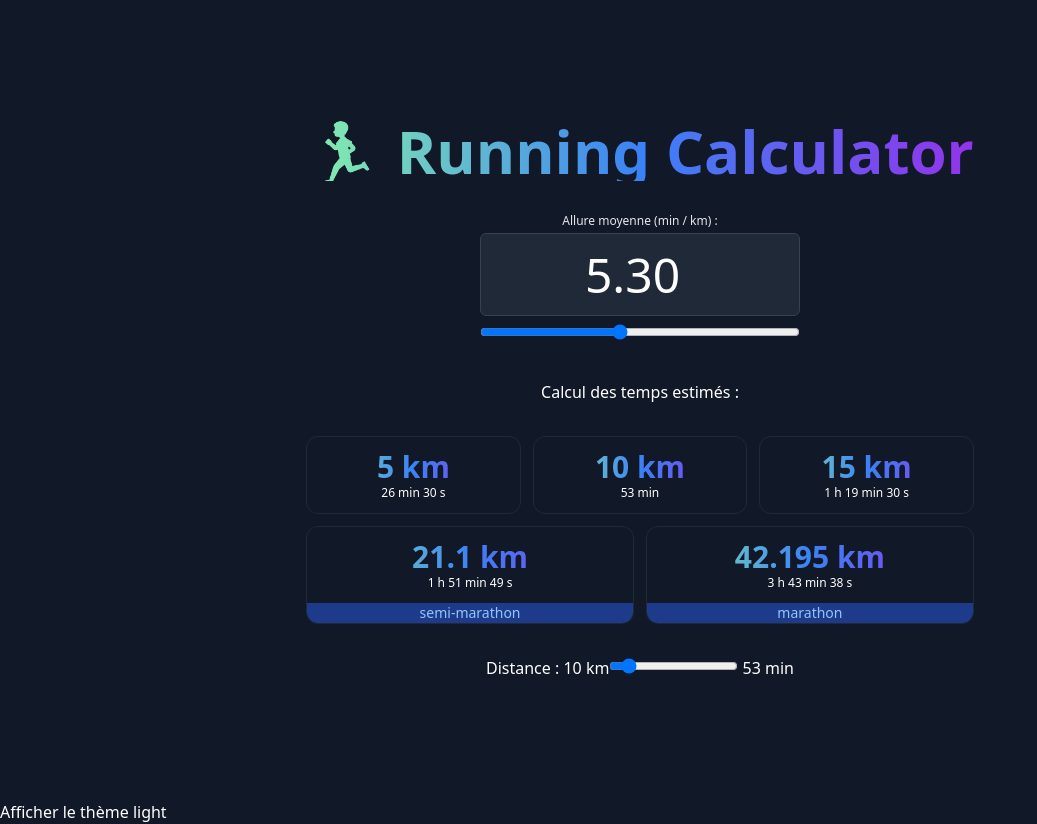
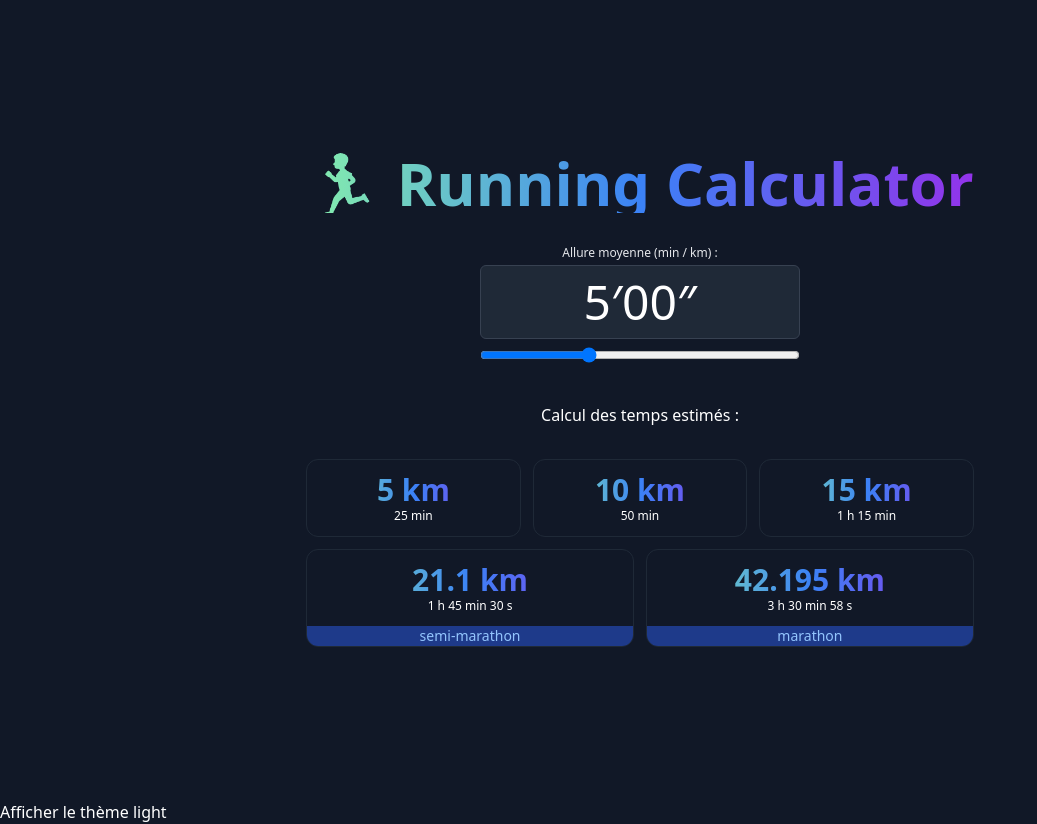
Before and after one commit to estitpab/running-calculator, a React (Vite) app: page / in a window 1280 px wide. Shown: the whole page, without its empty margins (0-1037 px from the left). Built offline with nearby package versions, Linux system fonts and the light colour scheme.

Commit message:
Calcul correction using seconds instad of floatnum

```diff
--- a/src/components/Calculator.tsx
+++ b/src/components/Calculator.tsx
@@ -1,13 +1,12 @@
 import { useState } from "react";
 
 import TimeBlock from "./TimeBlock";
-import SlideBlock from "./SlideBlock";
+//import SlideBlock from "./SlideBlock";
 import PaceSelector from "./PaceSelector";
-
-const DEFAULT_PACE = 5.30;
+import { DEFAULT_MINUTES_PACE } from "../utils/variables";
 
 const Calculator = () => {
-  const [pace, setPace] = useState(DEFAULT_PACE.toFixed(2));
+  const [pace, setPace] = useState(String(DEFAULT_MINUTES_PACE * 60));
 
   return (
     <div className="justify-center">
@@ -23,9 +22,9 @@ const Calculator = () => {
         <TimeBlock distance={21.1} pace={pace} note="semi-marathon" />
         <TimeBlock distance={42.195} pace={pace} note="marathon" />
       </section>
-      <section className="mt-8">
+      {/* <section className="mt-8">
         <SlideBlock pace={pace} />
-      </section>
+      </section> */}
     </div>
   );
 };
--- a/src/components/PaceSelector.tsx
+++ b/src/components/PaceSelector.tsx
@@ -1,6 +1,11 @@
-import { useContext, ChangeEvent } from "react";
+import { useContext, ChangeEvent, useState, useRef } from "react";
 import clsx from "clsx";
 import { ThemeContext } from "../layout/Layout";
+import {
+  DEFAULT_MINUTES_PACE,
+  MAX_MINUTES_PACE,
+  MIN_MINUTES_PACE,
+} from "../utils/variables";
 
 interface Props {
   pace: string;
@@ -8,14 +13,26 @@ interface Props {
 }
 
 const PaceSelector = ({ pace, setPace }: Props) => {
+  const secondInput = useRef<HTMLInputElement>(null);
   const theme = useContext(ThemeContext);
   const lightTheme = theme === "light";
+  const [displayedPace, setDisplayedPace] = useState([DEFAULT_MINUTES_PACE, 0]);
+  const outputPace: string = `${displayedPace[0]}′${
+    displayedPace[1] < 10 ? "0" + displayedPace[1] : displayedPace[1]
+  }″`;
 
-  const handlePaceChange = (e: ChangeEvent<HTMLInputElement>) => {
-    if (e.target.value.length < 5) {
-      setPace(e.target.value);
-    }
+  const handleDateChange = (e: ChangeEvent<HTMLInputElement>) => {
+    const seconds = e.target.value;
+    const myDate: Date = new Date();
+    myDate.setMinutes(0, Number(seconds));
+
+    const outputMinutes: number = myDate.getMinutes();
+    const outputSeconds: number = myDate.getSeconds();
+
+    setDisplayedPace([outputMinutes, outputSeconds]);
+    setPace(seconds);
   };
+
   return (
     <div className="max-w-xs m-auto">
       <label
@@ -25,24 +42,32 @@ const PaceSelector = ({ pace, setPace }: Props) => {
         )}`}
       >
         Allure moyenne (min / km) :
-        <input
-          name="pace"
-          type="number"
-          step="0.01"
-          onChange={handlePaceChange}
-          value={pace}
-          className={`text-center text-5xl mb-2 mt-1 w-full rounded-md shadow-sm border-gray-700 ${clsx(
+        <p
+          className={`text-center text-5xl p-3 mb-2 mt-1 w-full rounded-md border-gray-700 border border-solid ${clsx(
             lightTheme ? "bg-gray-200 text-gray-900" : "bg-gray-800 text-white"
           )}`}
+          onClick={() => secondInput.current?.focus()}
+        >
+          {outputPace}
+        </p>
+        <input
+          ref={secondInput}
+          type="number"
+          step={1}
+          min={MIN_MINUTES_PACE * 60}
+          max={MAX_MINUTES_PACE * 60}
+          onChange={handleDateChange}
+          value={pace}
+          className=" absolute -z-10"
         />
         <input
           type="range"
           name="pace"
-          min="4.00"
-          max="7.00"
-          step="0.01"
+          step={1}
+          min={MIN_MINUTES_PACE * 60}
+          max={MAX_MINUTES_PACE * 60}
           value={pace}
-          onChange={handlePaceChange}
+          onChange={handleDateChange}
           className=" w-full mb-10"
         />
       </label>
--- a/src/utils/functions.tsx
+++ b/src/utils/functions.tsx
@@ -1,9 +1,11 @@
 export const calculateEstimatedTime = (pace: string, distanceInKm: number) => {
-  const paceInSeconds = Number(pace) * 60;
+
+  console.log(pace);
+  const paceInSeconds = Number(pace);
   const timeInSeconds = paceInSeconds * distanceInKm;
-  const timeInMinutes = Math.floor((timeInSeconds % 3600) / 60);
-  const timeInHours = Math.floor(timeInSeconds / 3600);
-  const remainingSeconds = Math.floor(timeInSeconds % 60);
+  const timeInMinutes = Math.trunc((timeInSeconds % 3600) / 60);
+  const timeInHours = Math.trunc(timeInSeconds / 3600);
+  const remainingSeconds = Math.trunc(timeInSeconds % 60);
 
   let resultText = "";
 
--- /dev/null
+++ b/src/utils/variables.tsx
@@ -0,0 +1,3 @@
+export const MIN_MINUTES_PACE = 3;
+export const DEFAULT_MINUTES_PACE = 5;
+export const MAX_MINUTES_PACE = 9;
```
